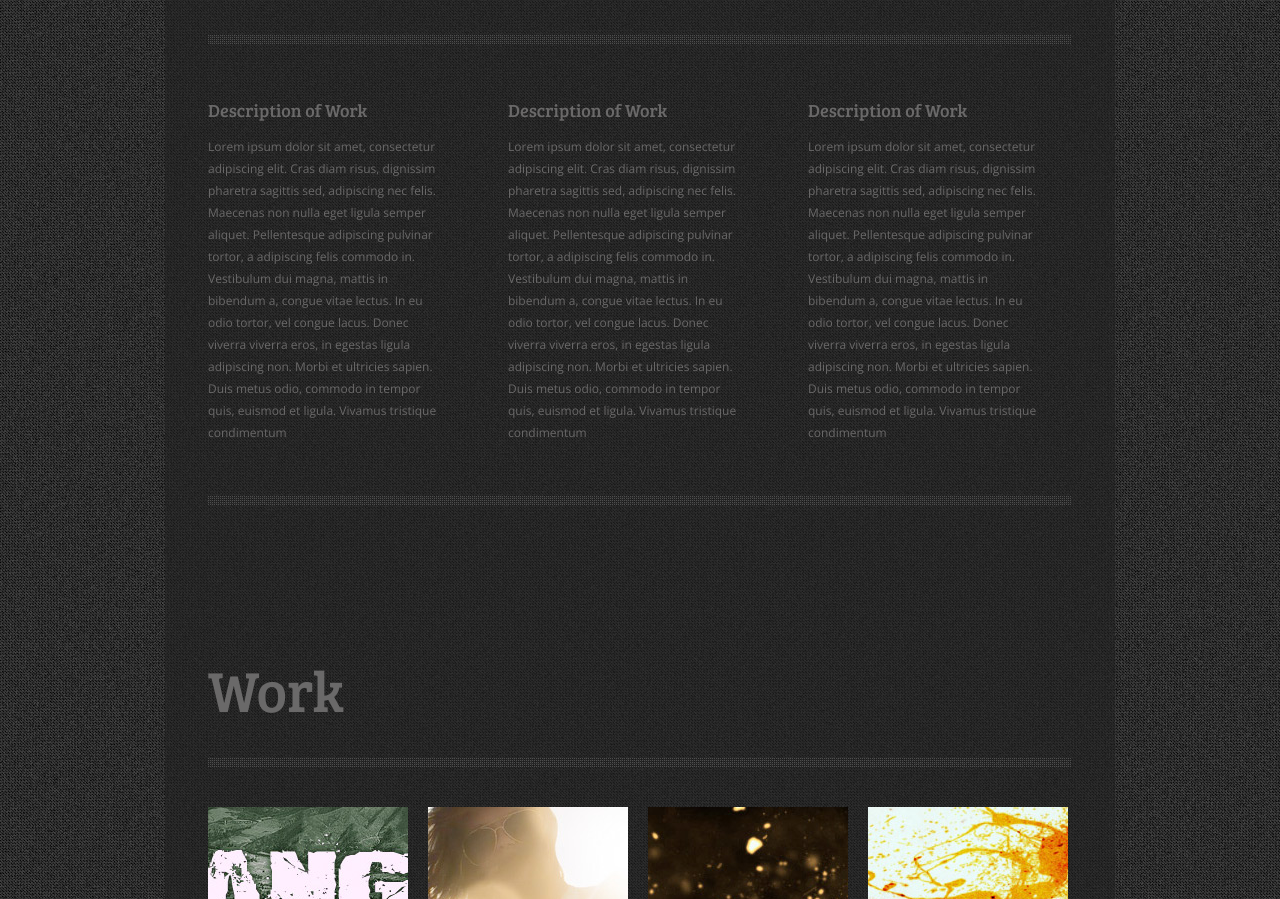
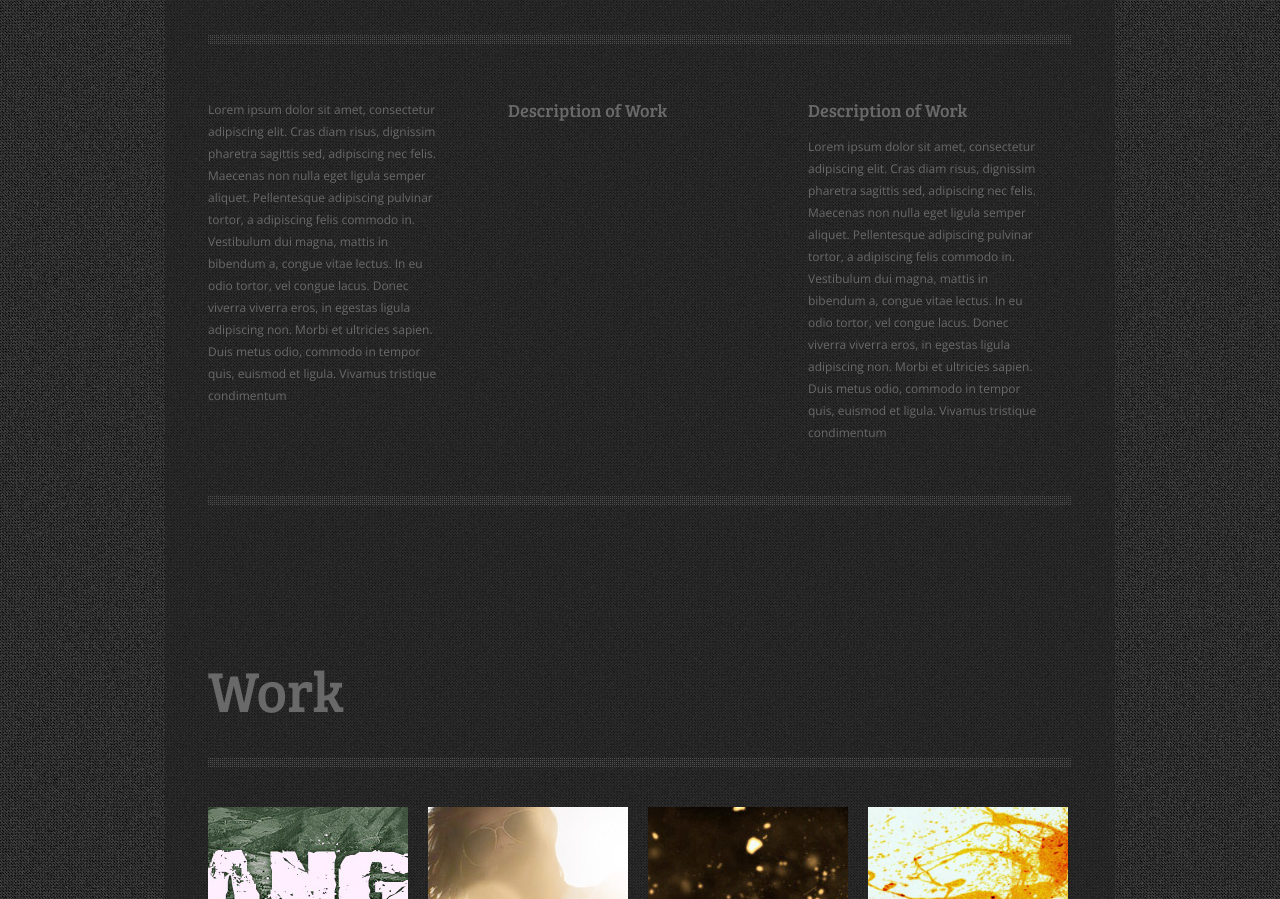
Before and after one commit to 9199joan23/9199joan23.github.io, a plain HTML site: page index.html in a window 1280 px wide. Shown: the part 890-1789 px from the top of the page. Drawn offline with nearby package versions, Linux system fonts and the light colour scheme.

Commit message:
Cambios
Cambio html

```diff
--- a/index.html
+++ b/index.html
@@ -71,13 +71,13 @@
         <div class="top-divider"></div>
         <div class="content">
             <div class="col">
-            <h2>Description of Work</h2>
+            <h2></h2>
             <p>Lorem ipsum dolor sit amet, consectetur adipiscing elit. Cras diam risus, dignissim pharetra sagittis sed, adipiscing nec felis. Maecenas non nulla eget ligula semper aliquet. Pellentesque adipiscing pulvinar tortor, a adipiscing felis commodo in. Vestibulum dui magna, mattis in bibendum a, congue vitae lectus. In eu odio tortor, vel congue lacus. Donec viverra viverra eros, in egestas ligula adipiscing non. Morbi et ultricies sapien. Duis metus odio, commodo in tempor quis, euismod et ligula. Vivamus tristique condimentum </p>
             </div>
 
             <div class="col col-mid">
             <h2>Description of Work</h2>
-            <p>Lorem ipsum dolor sit amet, consectetur adipiscing elit. Cras diam risus, dignissim pharetra sagittis sed, adipiscing nec felis. Maecenas non nulla eget ligula semper aliquet. Pellentesque adipiscing pulvinar tortor, a adipiscing felis commodo in. Vestibulum dui magna, mattis in bibendum a, congue vitae lectus. In eu odio tortor, vel congue lacus. Donec viverra viverra eros, in egestas ligula adipiscing non. Morbi et ultricies sapien. Duis metus odio, commodo in tempor quis, euismod et ligula. Vivamus tristique condimentum </p>
+            <p></p>
             </div>
 
             <div class="col">
```
